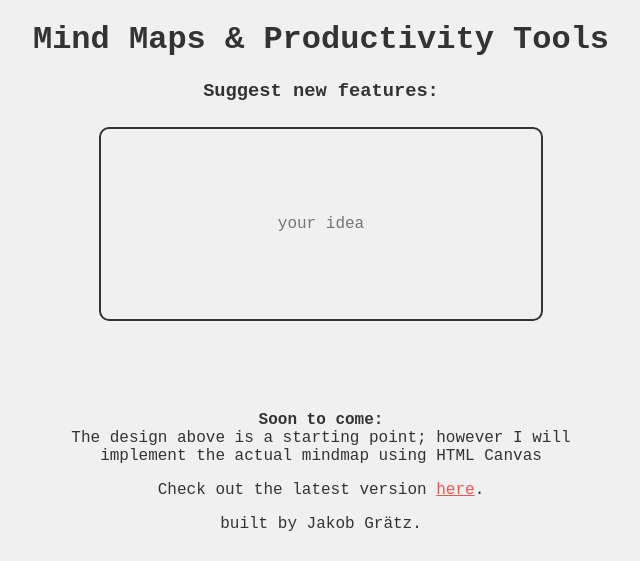
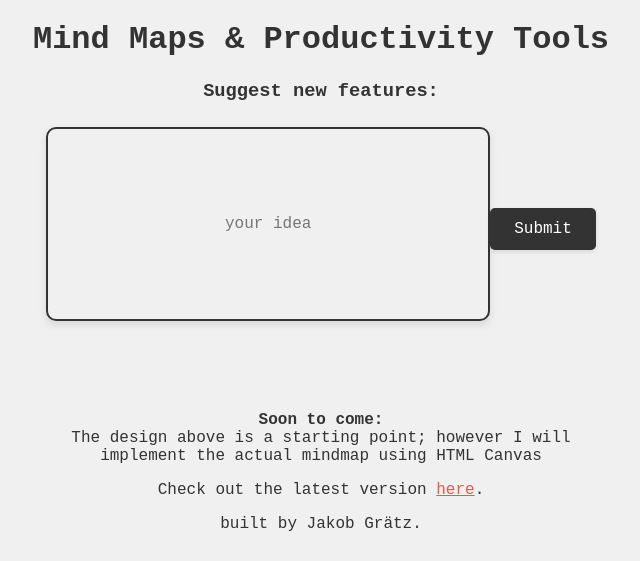
Before and after one commit to jakobgraetz/mindmap, a Flask app: page / in a window 1280 px wide. Shown: the top 561 px of the page, without its empty margins (319-959 px from the left). Run offline with Flask 3, Linux system fonts and the light colour scheme.

Commit message:
frontend update

```diff
--- a/src/static/styles.css
+++ b/src/static/styles.css
@@ -35,6 +35,12 @@ button:hover {
     border-radius: 10px;
     padding: 20px;
     display: flex;
+    box-shadow: 0px 4px 8px rgba(0, 0, 0, 0.1);
+    transition: box-shadow 0.3s ease;
+}
+
+.idea-input-card:hover {
+    box-shadow: 0px 8px 16px rgba(0, 0, 0, 0.2); /* Increase shadow on hover */
 }
 
 .idea-input-card input[type="text"] {
@@ -82,3 +88,20 @@ button:hover {
     border-color: #333;
     border-width: 3px;
 }
+
+#idea-submit {
+    margin-top: 10px; /* Add margin for spacing */
+    padding: 12px 24px; /* Add padding for better appearance */
+    background-color: #333; /* Set background color */
+    color: #fff; /* Set text color */
+    border: none; /* Remove default border */
+    border-radius: 5px; /* Add border radius for rounded corners */
+    font-size: 16px; /* Set font size */
+    cursor: pointer; /* Change cursor to pointer on hover */
+    transition: background-color 0.3s ease; /* Smooth transition for background color */
+    box-shadow: 0px 2px 4px rgba(0, 0, 0, 0.1); /* Add shadow effect */
+}
+
+#idea-submit:hover {
+    background-color: #555;
+}
--- a/src/templates/index.html
+++ b/src/templates/index.html
@@ -22,6 +22,7 @@
         <div class="idea-input-card" id="idea-input-card">
             <input type="text" placeholder="your idea">
         </div>
+        <button id="idea-submit">Submit</button>
     </div>
     <p style="margin-top: 90px;">
         <strong>Soon to come:</strong><br>
```
